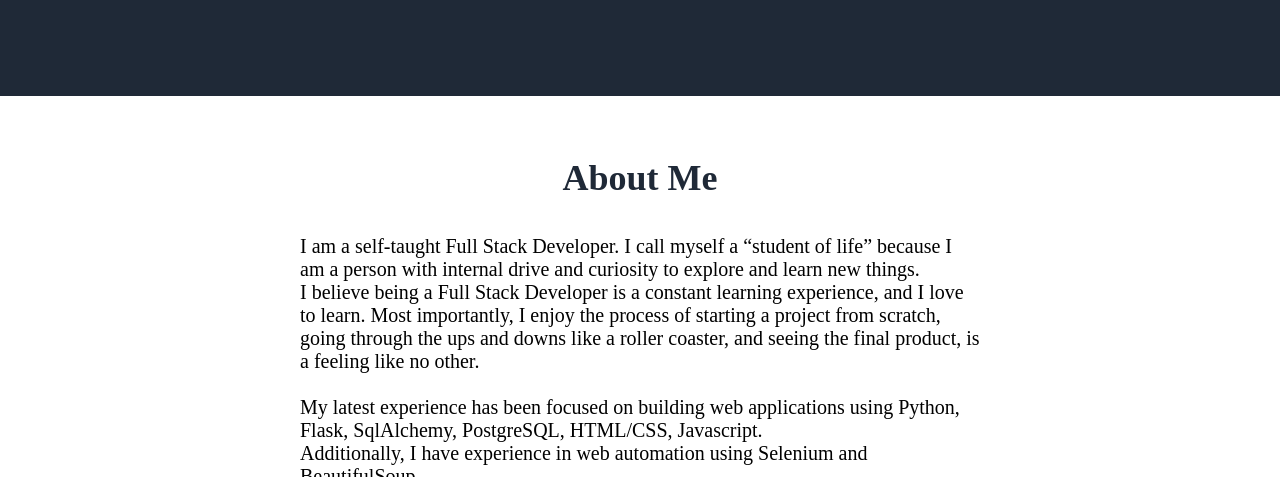
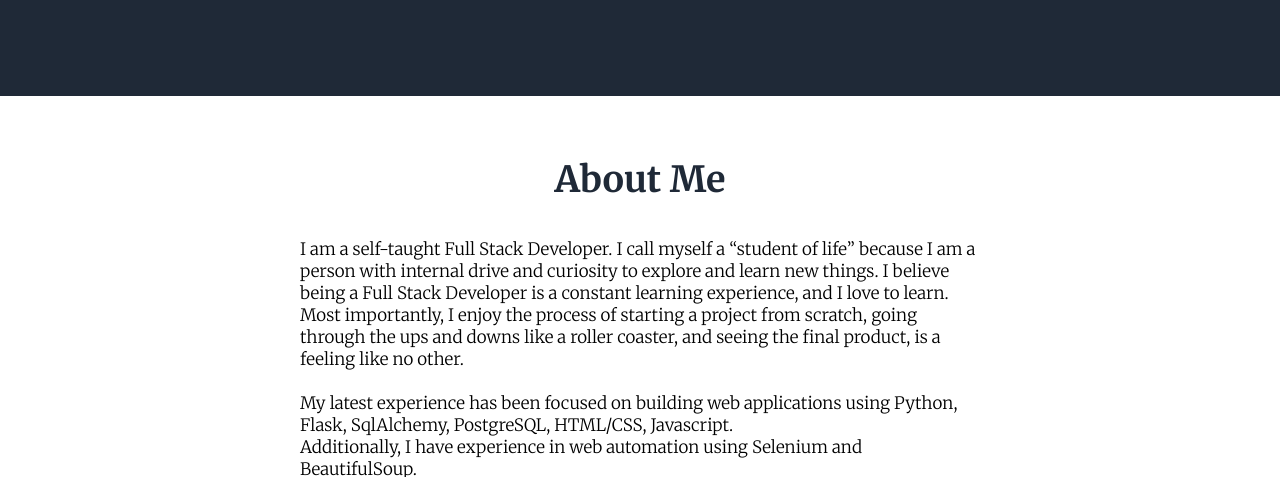
Before and after one commit to jacyespinosa/portfolio, a Flask app: page / in a window 1280 px wide; the page is wider, and only the part inside the window is pictured. Shown: the part 672-1149 px from the top of that part. Run offline with Flask 2, Linux system fonts and the light colour scheme; some libraries are stand-ins or nearby versions; grey boxes are pictures that could not be loaded.

Commit message:
Change the font family

```diff
--- a/static/css/styles.css
+++ b/static/css/styles.css
@@ -4,6 +4,7 @@ html {
 
 body {
   margin: 0px;
+  font-family: 'Merriweather', serif;
 
 }
 
@@ -73,7 +74,7 @@ body {
 }
 
 .about-context{
-  font-size: 20px;
+  font-size: 17px;
   color: black;
   text-align: left;
 }
--- a/templates/index.html
+++ b/templates/index.html
@@ -40,7 +40,7 @@
         <div class="info">
           <p class="about-me-title">About Me</p>
           <p class="about-context">I am a self-taught Full Stack Developer. I call myself a “student of life” because I am a person with internal drive and curiosity to explore and learn new things.
-            <br>I believe being a Full Stack Developer is a constant learning experience, and I love to learn. Most importantly, I enjoy the process of starting a project from scratch, going through the ups and downs like a roller coaster, and seeing the final product, is a feeling like no other.
+            I believe being a Full Stack Developer is a constant learning experience, and I love to learn. Most importantly, I enjoy the process of starting a project from scratch, going through the ups and downs like a roller coaster, and seeing the final product, is a feeling like no other.
             <br>
             <br>
             My latest experience has been focused on building web applications using Python, Flask, SqlAlchemy, PostgreSQL, HTML/CSS, Javascript.
```
